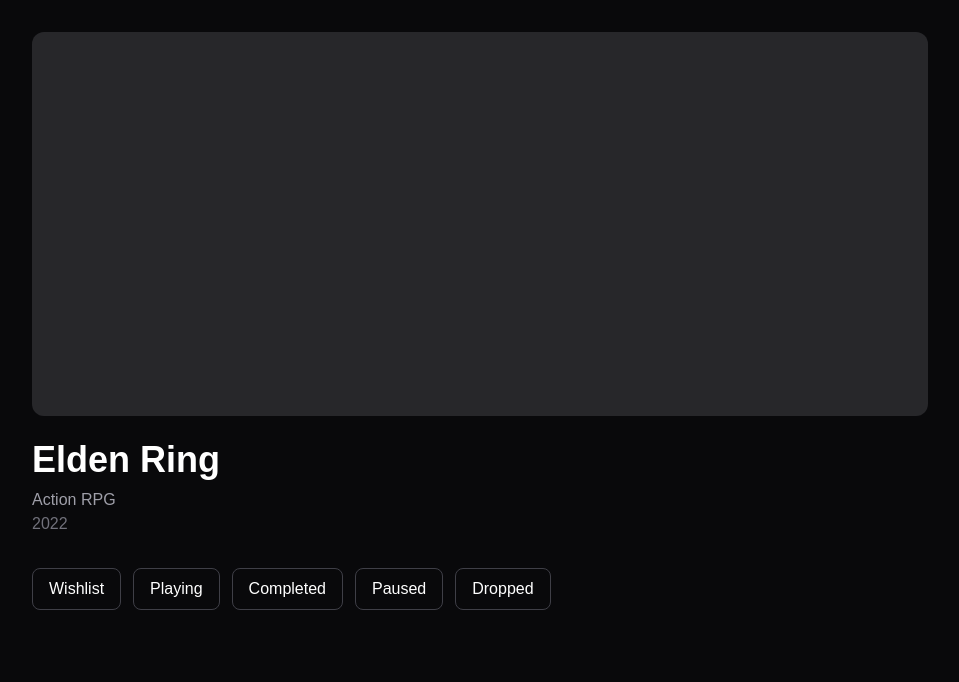
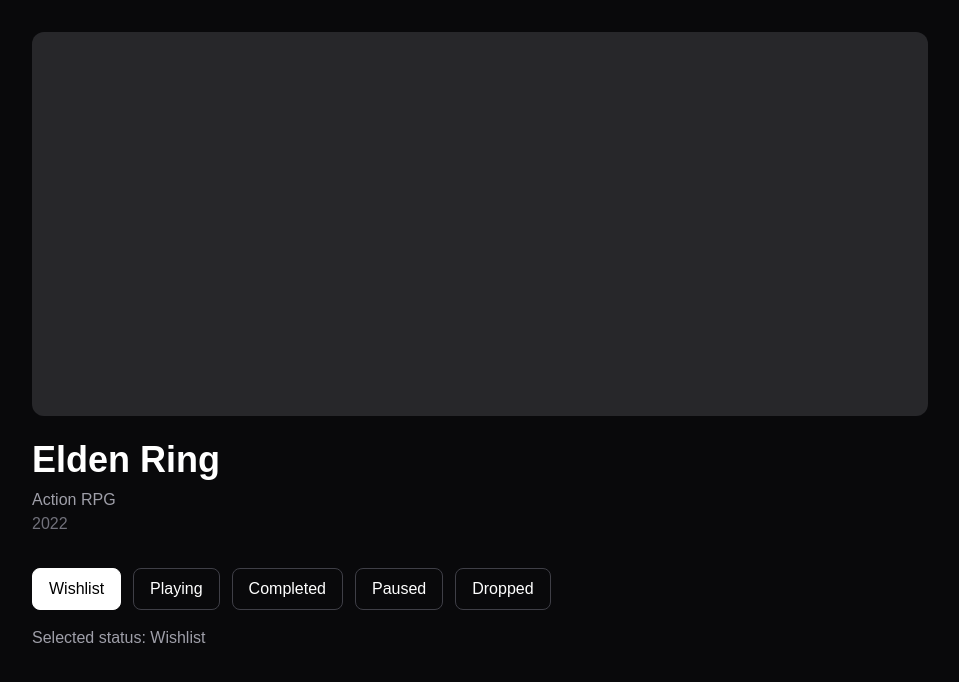
Before and after one commit to sl1ober/checkpoint, a Next.js app: page /game/1 in a window 1280 px wide. Both pictures are taken after a click on the button "Wishlist". Shown: the top 682 px of the page, without its empty margins (160-1119 px from the left). Built offline with nearby package versions, Linux system fonts and the light colour scheme.

Commit message:
Add game status selection

```diff
--- a/app/components/game/StatusButtons.tsx
+++ b/app/components/game/StatusButtons.tsx
@@ -1,3 +1,7 @@
+"use client";
+
+import { useState } from "react";
+
 const statuses = [
   "Wishlist",
   "Playing",
@@ -7,16 +11,32 @@
 ];
 
 export default function StatusButtons() {
+  const [selectedStatus, setSelectedStatus] =
+    useState<string | null>(null);
+
   return (
-    <div className="mt-8 flex flex-wrap gap-3">
+    <div className="mt-8">
+      <div className="flex flex-wrap gap-3">
         {statuses.map((status) => (
           <button
             key={status}
-          className="rounded-lg border border-zinc-700 px-4 py-2 transition hover:border-zinc-500 hover:bg-zinc-800"
+            onClick={() => setSelectedStatus(status)}
+            className={`rounded-lg border px-4 py-2 transition ${
+              selectedStatus === status
+                ? "border-white bg-white text-black"
+                : "border-zinc-700 hover:border-zinc-500 hover:bg-zinc-800"
+            }`}
           >
             {status}
           </button>
         ))}
       </div>
+
+      {selectedStatus && (
+        <p className="mt-4 text-zinc-400">
+          Selected status: {selectedStatus}
+        </p>
+      )}
+    </div>
   );
 }
```
Lines whose indentation alone changed are shown as unchanged.
